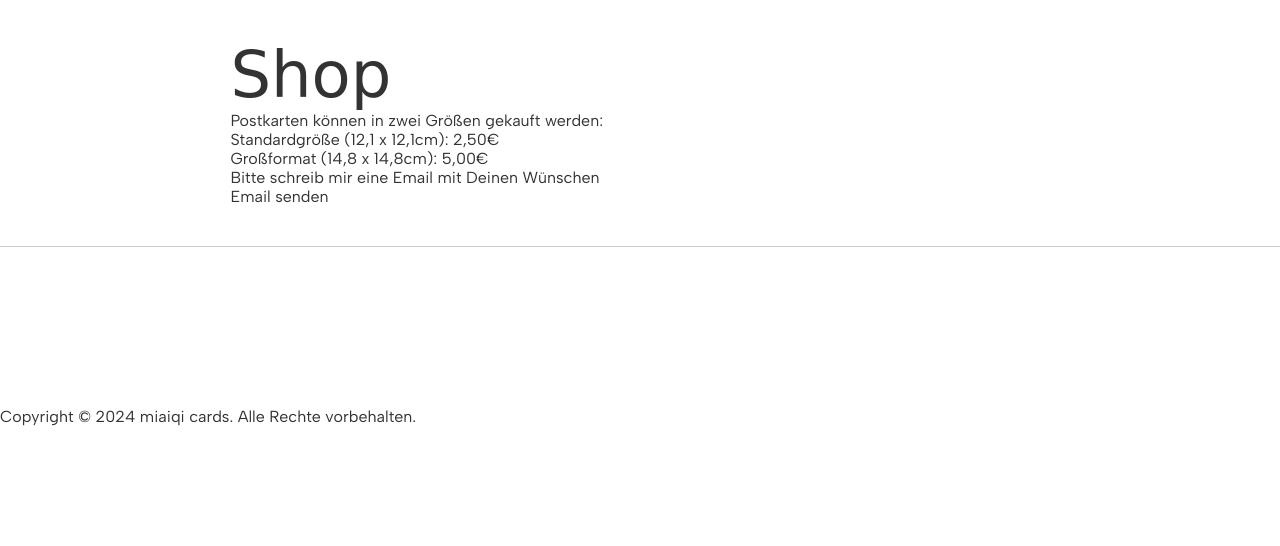
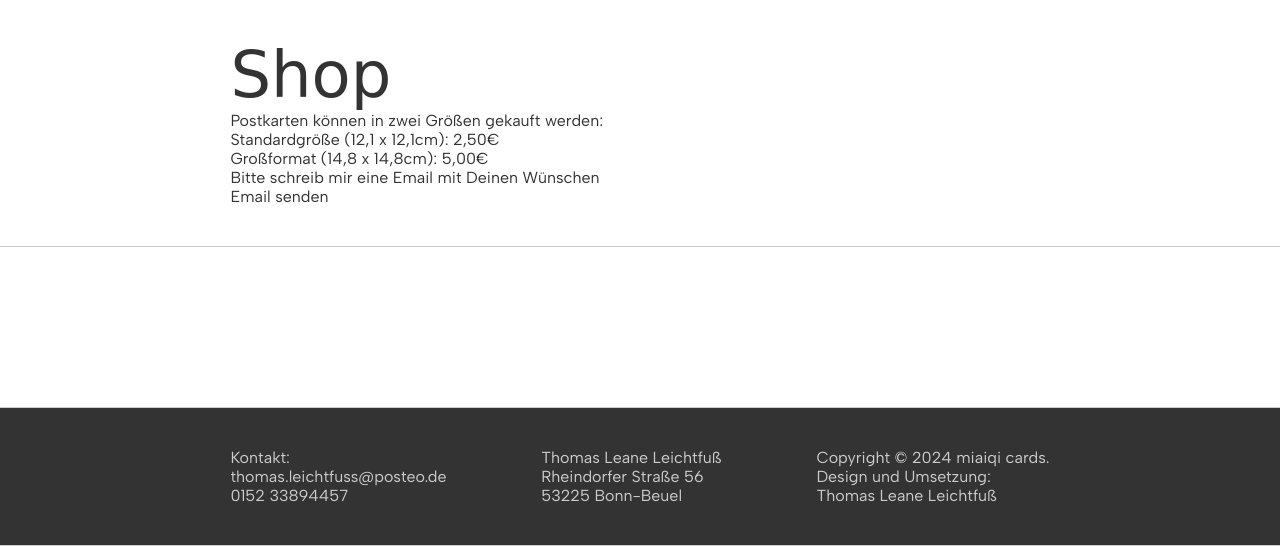
Before and after one commit to thomst/miaiqi-cards, a Django app: page / in a window 1280 px wide. Shown: the part 1463-2009 px from the top of the page. Before the commit the page ends 1889 px from the top, so only its background shows below. Run offline with Django 5.2, Linux system fonts and the light colour scheme; data that the repository does not hold is empty; some web fonts are replaced.

Commit message:
improved one-pager

```diff
--- a/cards/static/cards/styles.css
+++ b/cards/static/cards/styles.css
@@ -28,6 +28,7 @@ a:hover {
     --light-color: #ccc;
     --background-color: #fff;
     --background-cover-color: rgba(255, 255, 255, .9);
+    --background-dark-color: #333;
 }
 
 
@@ -36,15 +37,10 @@ a:hover {
 main {
     display: flex;
     flex-direction: column;
-    /* max-width: clamp(800px, 80vw, 1200px); */
     margin: 0 auto;
 }
 
-section:first-child {
-    border: none;
-}
-
-section {
+section, footer {
     border-top: solid 1px var(--light-color);
     border-bottom: solid 1px var(--light-color);
     background-color: var(--background-cover-color);
@@ -55,11 +51,21 @@ section {
     margin-bottom: clamp(100px, 20vh, 200px);
 }
 
+section:first-child {
+    border: none;
+}
+
+footer {
+    display: flex;
+    flex-direction: row;
+    justify-content: space-between;
+    margin-bottom: 0;
+}
+
 
 /* Main Typography */
 
 body {
-    /* font-family: "Ysabeau", sans-serif; */
     font-family: "Albert Sans", sans-serif;
     color: var(--dark-color);
 }
@@ -80,6 +86,10 @@ img.postcard-image {
     background-color: var(--background-color);
 }
 
+footer {
+    color: var(--light-color);
+    background-color: var(--dark-color);
+}
 
 /* Welcome Layout */
 
--- a/cards/templates/cards/page.html
+++ b/cards/templates/cards/page.html
@@ -51,7 +51,21 @@
     </section>
     <footer>
         {% block footer %}
-            <p>Copyright © 2024 miaiqi cards. Alle Rechte vorbehalten.</p>
+            <div>
+                <p>Kontakt:</p>
+                <p>thomas.leichtfuss@posteo.de</p>
+                <p>0152 33894457</p>
+            </div>
+            <div>
+                <p>Thomas Leane Leichtfuß</p>
+                <p>Rheindorfer Straße 56</p>
+                <p>53225 Bonn-Beuel</p>
+            </div>
+            <div>
+                <p>Copyright © 2024 miaiqi cards.</p>
+                <p>Design und Umsetzung:</p>
+                <p>Thomas Leane Leichtfuß</p>
+            </div>
         {% endblock %}
     </footer>
 {% endblock %}
```
